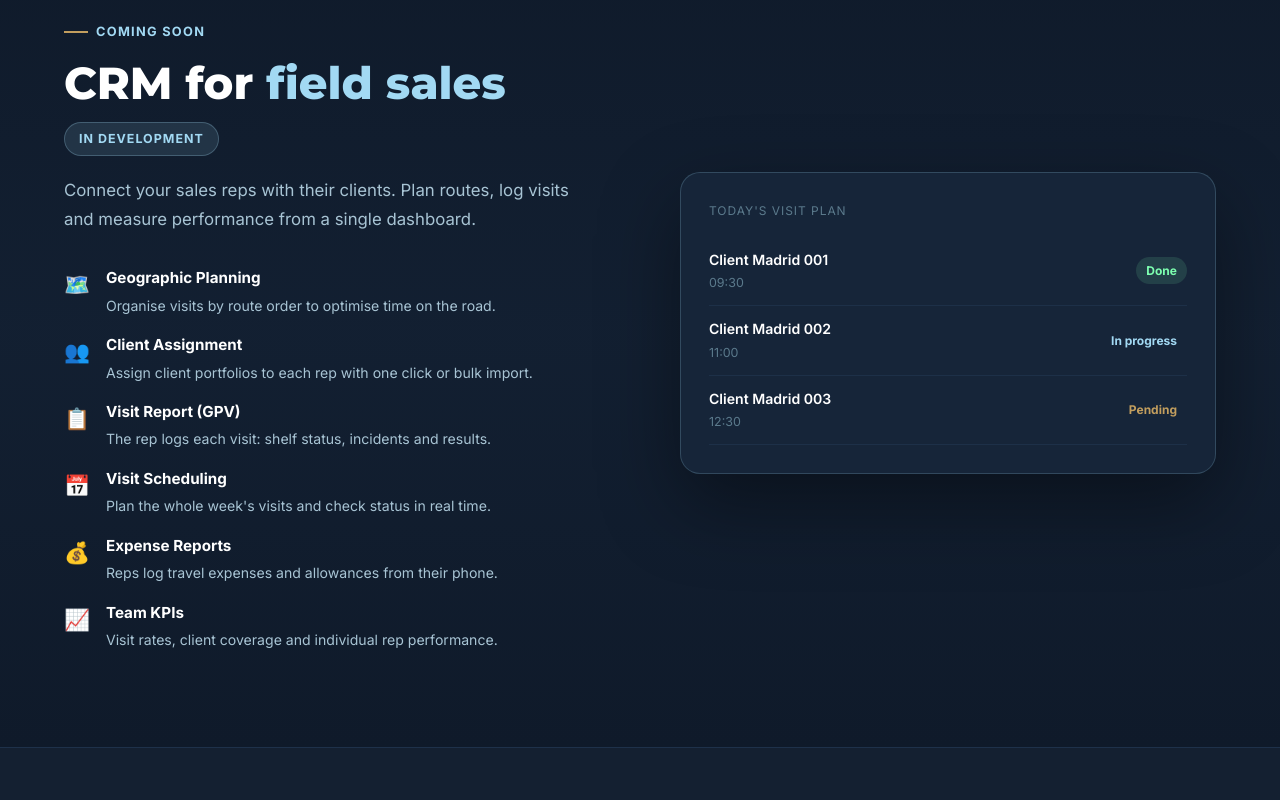
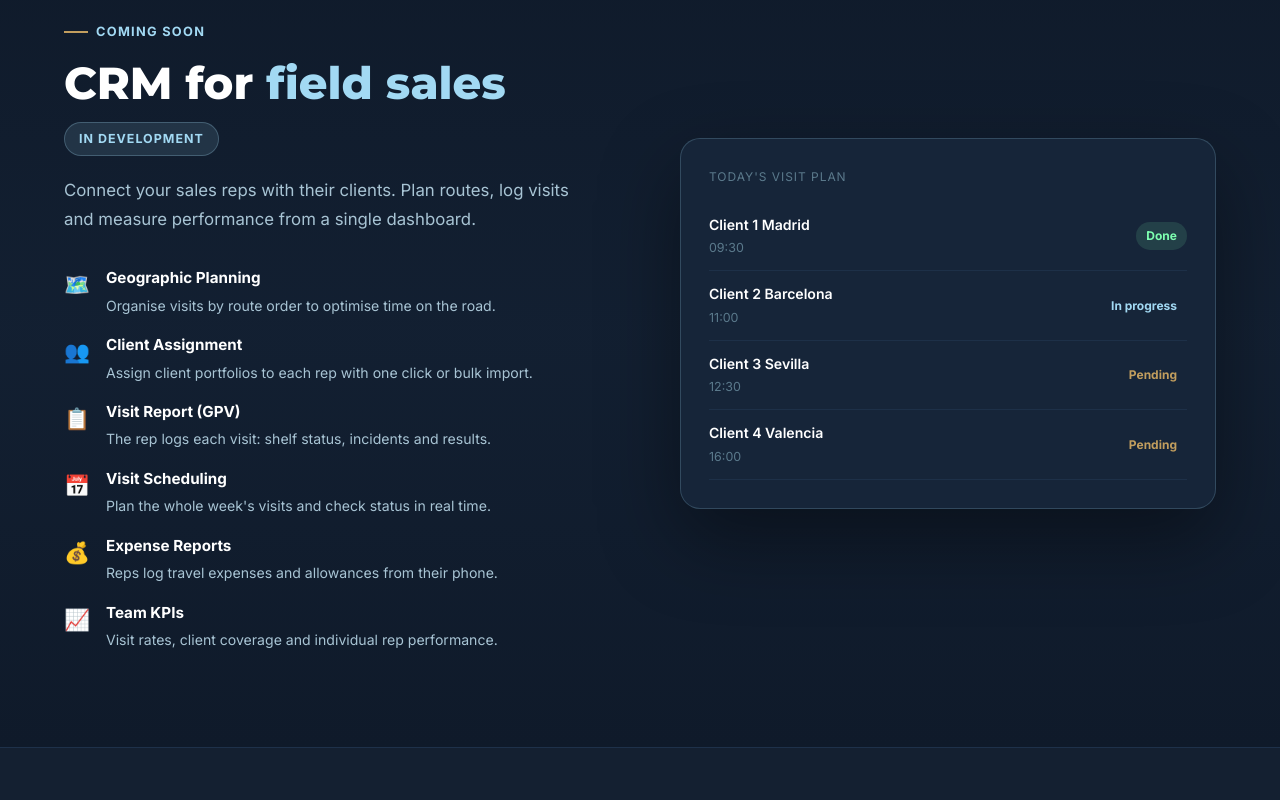
Before and after one commit to jormolca/traksal-web, a Next.js app: page /en in a window 1280 px wide. Shown: the part 1920-2720 px from the top of the page. Built offline with nearby package versions, Linux system fonts and the light colour scheme.

Commit message:
Actualizar nombres de clientes de ejemplo a ciudades genericas

```diff
--- a/src/app/en/page.js
+++ b/src/app/en/page.js
@@ -113,9 +113,10 @@ export default function EnglishHomePage() {
               <div style={{ background: 'var(--primary-mid)', borderRadius: '20px', border: '1px solid rgba(162,217,243,0.2)', padding: '28px', boxShadow: '0 30px 80px rgba(0,0,0,0.4)' }} className="animate-float">
                 <div style={{ fontSize: '0.75rem', color: 'var(--text-muted)', textTransform: 'uppercase', letterSpacing: '0.08em', marginBottom: '16px' }}>Today&apos;s Visit Plan</div>
                 {[
-                  { name: 'Client Madrid 001', time: '09:30', status: 'Done', color: '#7DFFB0' },
-                  { name: 'Client Madrid 002', time: '11:00', status: 'In progress', color: 'var(--secondary)' },
-                  { name: 'Client Madrid 003', time: '12:30', status: 'Pending', color: 'var(--accent)' },
+                  { name: 'Client 1 Madrid', time: '09:30', status: 'Done', color: '#7DFFB0' },
+                  { name: 'Client 2 Barcelona', time: '11:00', status: 'In progress', color: 'var(--secondary)' },
+                  { name: 'Client 3 Sevilla', time: '12:30', status: 'Pending', color: 'var(--accent)' },
+                  { name: 'Client 4 Valencia', time: '16:00', status: 'Pending', color: 'var(--accent)' },
                 ].map(v => (
                   <div key={v.name} style={{ display: 'flex', justifyContent: 'space-between', alignItems: 'center', padding: '12px 0', borderBottom: '1px solid var(--border)' }}>
                     <div>
```
Also changed, not shown: src/app/page.js (+5 -5 lines).
